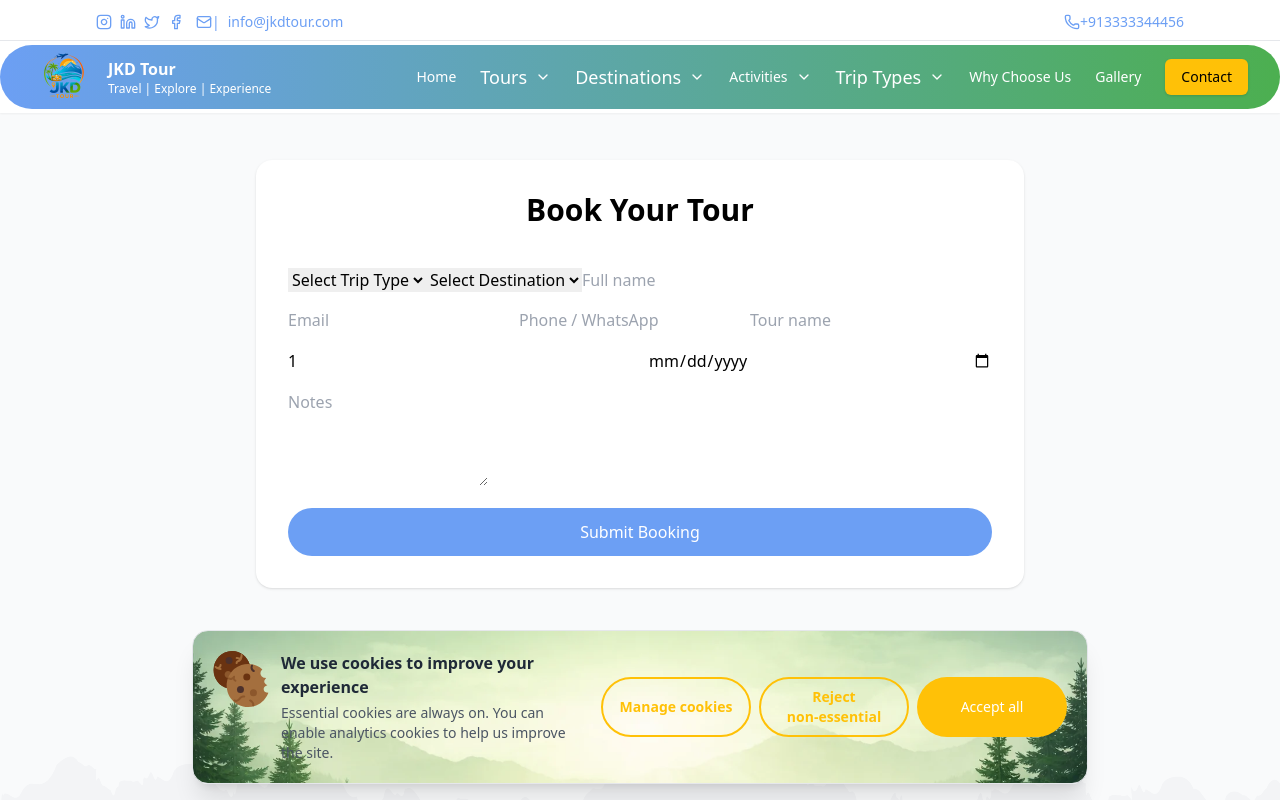
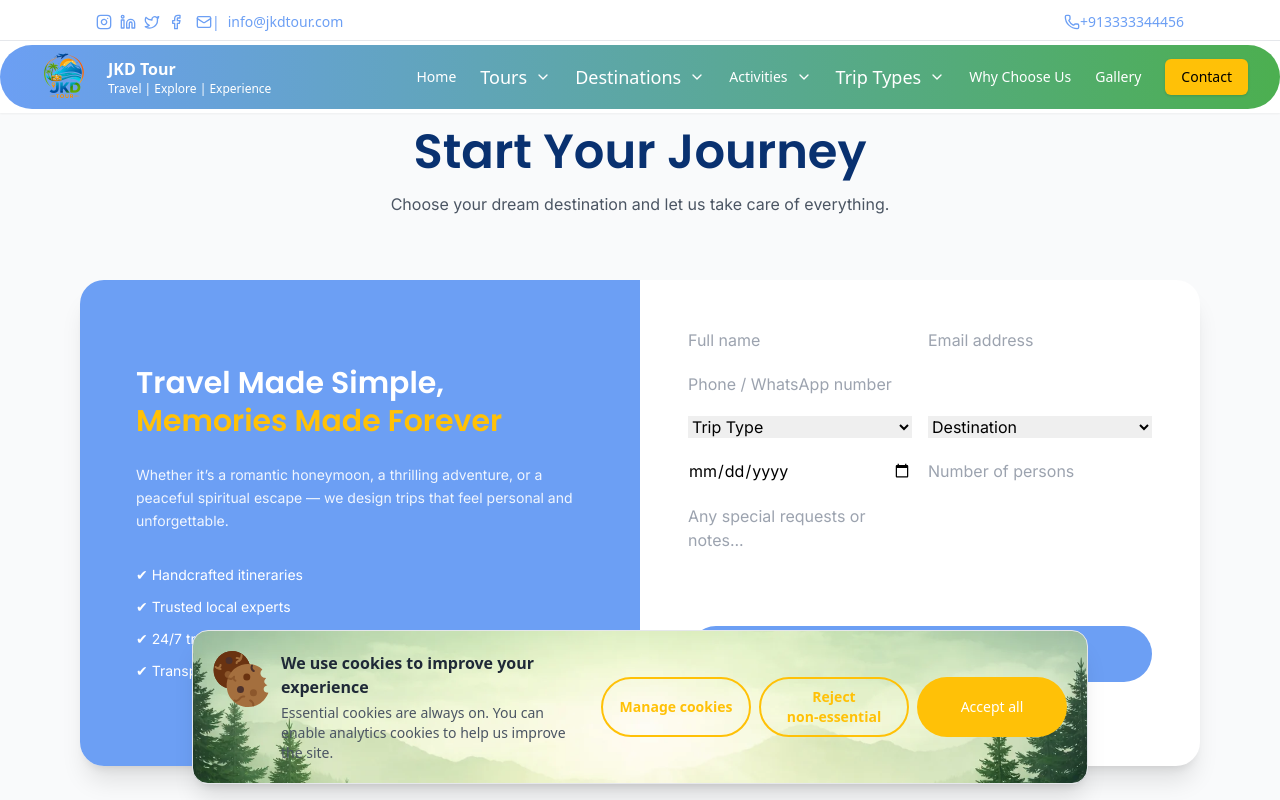
Before and after one commit to sushilnamberdar/jkd-tour-website, a React (Create React App) app: page /booking in a window 1280 px wide. Shown: the top 800 px of the page. Built offline with nearby package versions, Linux system fonts and the light colour scheme; a web font is replaced by a local one.

Commit message:
update in booking ui

```diff
--- a/src/components/pages/Booking.jsx
+++ b/src/components/pages/Booking.jsx
@@ -61,22 +61,77 @@ export default function Booking() {
         }
     };
 
+
     return (
-        <section className="py-20 mt-20 bg-gray-50">
-            <div className="max-w-3xl mx-auto bg-white p-8 rounded-2xl shadow">
-                <h2 className="text-3xl font-semibold mb-6 text-center">
-                    Book Your Tour
+        <section className="relative py-24 bg-gray-50 font-body">
+            <div className="max-w-6xl mx-auto px-4">
+
+                {/* Header */}
+                <div className="text-center mb-16">
+                    <p className="text-accent uppercase tracking-widest text-sm mb-3">
+                        Book Your Experience
+                    </p>
+                    <h1 className="text-4xl md:text-5xl font-heading font-semibold text-primary-dark">
+                        Start Your Journey
+                    </h1>
+                    <p className="mt-4 text-gray-600 max-w-xl mx-auto">
+                        Choose your dream destination and let us take care of everything.
+                    </p>
+                </div>
+
+                {/* Card */}
+                <div className="grid grid-cols-1 lg:grid-cols-2 rounded-3xl overflow-hidden shadow-xl bg-white">
+
+                    {/* LEFT INFO */}
+                    <div className="bg-primary p-10 lg:p-14 text-white flex flex-col justify-center">
+                        <h2 className="text-3xl font-heading font-semibold leading-tight">
+                            Travel Made Simple,
+                            <br />
+                            <span className="text-accent">Memories Made Forever</span>
                         </h2>
 
-                <form onSubmit={handleSubmit} className="space-y-4">
-                    <select
-                        name="tripType"
-                        value={form.tripType}
-                        onChange={handleChange}
+                        <p className="mt-6 text-white/90 text-sm leading-relaxed max-w-md">
+                            Whether it’s a romantic honeymoon, a thrilling adventure, or a peaceful
+                            spiritual escape — we design trips that feel personal and unforgettable.
+                        </p>
+
+                        <ul className="mt-8 space-y-3 text-sm">
+                            <li>✔ Handcrafted itineraries</li>
+                            <li>✔ Trusted local experts</li>
+                            <li>✔ 24/7 travel support</li>
+                            <li>✔ Transparent pricing</li>
+                        </ul>
+                    </div>
+
+                    {/* RIGHT FORM */}
+                    <div className="p-8 lg:p-12">
+                        <form className="space-y-5">
+
+                            {/* Name & Email */}
+                            <div className="grid grid-cols-1 md:grid-cols-2 gap-4">
+                                <input
+                                    type="text"
+                                    placeholder="Full name"
                                     className="input"
-                        required
-                    >
-                        <option value="">Select Trip Type</option>
+                                />
+                                <input
+                                    type="email"
+                                    placeholder="Email address"
+                                    className="input"
+                                />
+                            </div>
+
+                            {/* Phone */}
+                            <input
+                                type="text"
+                                placeholder="Phone / WhatsApp number"
+                                className="input"
+                            />
+
+                            {/* Dropdowns */}
+                            <div className="grid grid-cols-1 md:grid-cols-2 gap-4">
+                                <select className="input">
+                                    <option value="">Trip Type</option>
                                     <option>Adventure</option>
                                     <option>Cultural</option>
                                     <option>Family</option>
@@ -85,14 +140,8 @@ export default function Booking() {
                                     <option>Trek</option>
                                 </select>
 
-                    <select
-                        name="destination"
-                        value={form.destination}
-                        onChange={handleChange}
-                        className="input"
-                        required
-                    >
-                        <option value="">Select Destination</option>
+                                <select className="input">
+                                    <option value="">Destination</option>
                                     <option>Himachal</option>
                                     <option>Kashmir</option>
                                     <option>Ladakh</option>
@@ -102,27 +151,37 @@ export default function Booking() {
                                     <option>Japan</option>
                                     <option>Nepal</option>
                                 </select>
-
-                    <input name="fullName" value={form.fullName} onChange={handleChange} placeholder="Full name" className="input" />
-                    <input name="email" type="email" value={form.email} onChange={handleChange} placeholder="Email" className="input" />
-                    <input name="phone" value={form.phone} onChange={handleChange} placeholder="Phone / WhatsApp" className="input" />
-                    <input name="tour" value={form.tour} onChange={handleChange} placeholder="Tour name" className="input" />
-
-                    <div className="grid grid-cols-2 gap-4">
-                        <input name="persons" type="number" min="1" value={form.persons} onChange={handleChange} className="input" />
-                        <input name="date" type="date" value={form.date} onChange={handleChange} className="input" />
                             </div>
 
-                    <textarea name="message" value={form.message} onChange={handleChange} placeholder="Notes" className="input h-24" />
+                            {/* Date & Persons */}
+                            <div className="grid grid-cols-1 md:grid-cols-2 gap-4">
+                                <input type="date" className="input" />
+                                <input type="number" min="1" placeholder="Number of persons" className="input" />
+                            </div>
 
+                            {/* Notes */}
+                            <textarea
+                                rows="4"
+                                placeholder="Any special requests or notes..."
+                                className="input resize-none"
+                            />
+
+                            {/* Button */}
                             <button
                                 type="submit"
-                        disabled={loading}
-                        className="w-full bg-primary text-white py-3 rounded-full disabled:opacity-60"
+                                className="w-full mt-6 bg-primary hover:bg-primary-dark text-white py-4 rounded-full font-medium tracking-wide transition"
                             >
-                        {loading ? "Submitting..." : "Submit Booking"}
+                                Submit Booking Request
                             </button>
+
+                            <p className="text-xs text-center text-gray-500 mt-4">
+                                Our travel expert will contact you within 24 hours.
+                            </p>
+
                         </form>
+                    </div>
+
+                </div>
             </div>
         </section>
     );
```
Lines whose indentation alone changed are shown as unchanged.
